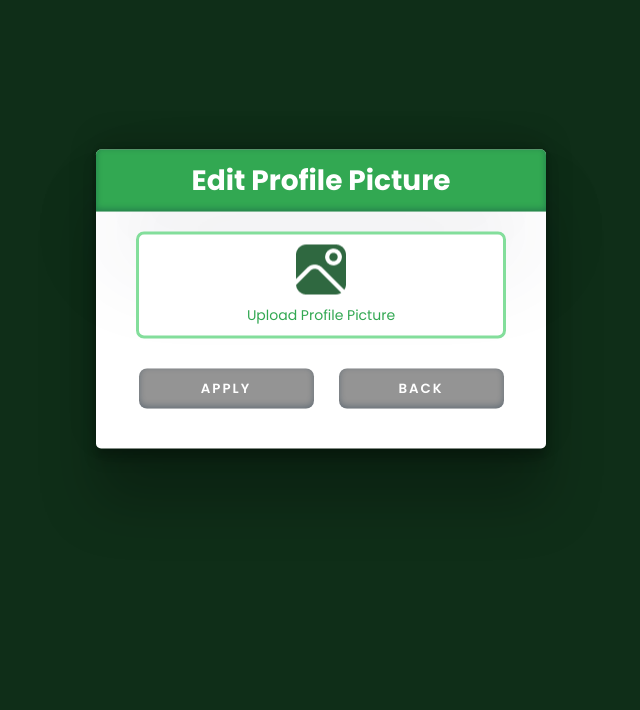
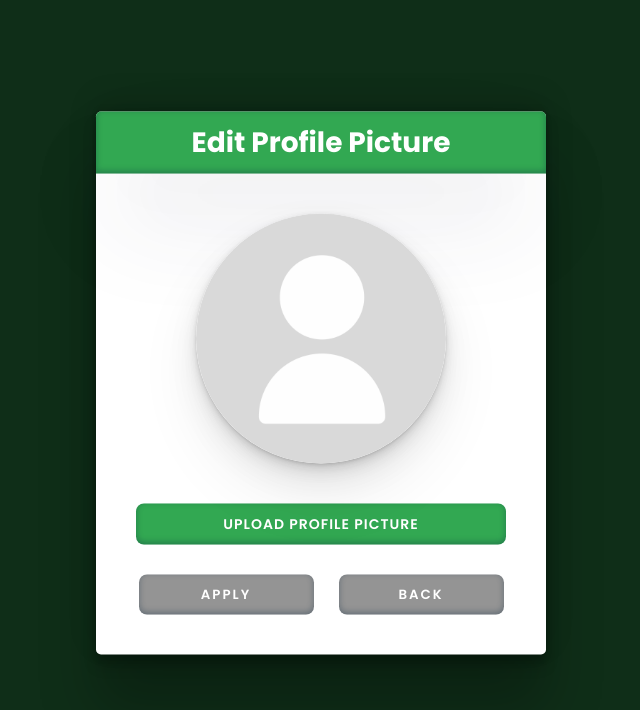
Before and after one commit to Zaimon227/Project-Management-React-Application, a React (Create React App) app in the folder registration_react/client/: page /users/profile/1 in a window 1280 px wide. Shown: the top 710 px of the page, without its empty margins (319-959 px from the left). Built offline with nearby package versions, Linux system fonts and the light colour scheme; no server answers.

Commit message:
Uploading profile picture with preview

```diff
--- a/registration_react/client/src/pages/Users.js
+++ b/registration_react/client/src/pages/Users.js
@@ -1,5 +1,4 @@
-import React, { useState, useEffect, useContext } from 'react'
-import { Username, ProfilePicture } from '../Context'
+import React, { useState, useEffect } from 'react'
 import { Link } from 'react-router-dom'
 import { toast } from 'react-toastify'
 import { format } from 'date-fns'
@@ -17,9 +16,6 @@ const initialSearchForm = {
 var page = 1
 
 const Users = () => {
-
-    const { username, setUsername } = useContext(Username)
-    const { profilePicture, setProfilePicture } = useContext(ProfilePicture)
 
     // Users
     const [data, setData] = useState([])
--- a/registration_react/client/src/pages/update/EditProfilePicture.js
+++ b/registration_react/client/src/pages/update/EditProfilePicture.js
@@ -1,4 +1,4 @@
-import React, { useState } from 'react'
+import React, { useState, useEffect } from 'react'
 import { Link, useNavigate, useParams } from "react-router-dom"
 import axios from 'axios'
 import { toast } from 'react-toastify'
@@ -9,6 +9,25 @@ const EditProfilePicture = () => {
 
     const { userid } = useParams()
 
+    // TEMPORARY PREVIEW
+    const [previewFile, setPreviewFile] = useState(null)
+
+    // PROFILE PICTURE
+    const [profilePicture, setProfilePicture] = useState("defaultProfile.png")
+
+    const loadProfilePicture = async () => {
+        const response = await axios.get(`http://localhost:5000/user/profilepicture/${userid}`)
+        setProfilePicture(response.data)
+    }
+
+    //setProfilePictureContainer(profilepicture)
+    console.log(profilePicture)
+
+    useEffect(() => {
+        loadProfilePicture()
+    }, [userid])
+
+
     // UPLOADING
     const [file, setFile] = useState()
     const [fileName, setFileName] = useState("")
@@ -16,6 +35,17 @@ const EditProfilePicture = () => {
     const handleInputChange = (event) => {
         setFile(event.target.files[0])
         setFileName(event.target.files[0].name)
+
+        const preview = event.target.files[0]
+        const reader = new FileReader()
+
+        reader.onload = (event) => {
+            localStorage.setItem("lsProfilePicturePreview", event.target.result)
+            setPreviewFile(event.target.result)
+        }
+
+        reader.readAsDataURL(preview)
+        toast.success("Image Selected")
     }
 
     const handleSubmit = async (event) => {
@@ -37,10 +67,22 @@ const EditProfilePicture = () => {
             <div className="form--editprofilepicture-container">
                 <h1 className="form--title">Edit Profile Picture</h1>
                 <div className="form--upload-status-container">
-                    {fileName !== "" &&
-                        <p className="form--upload-status">File Selected!</p>
+                </div>
+
+                <div className="profile--loaded-container">
+                    {previewFile ?
+                        <img
+                            src={previewFile}
+                            className="profile--loaded"
+                        />
+                    :
+                        <img
+                            src={require(`../../uploads/${profilePicture}`)}
+                            className="profile--loaded"
+                        />
                     }
                 </div>
+
                 <form onSubmit={handleSubmit} autoComplete="off" encType="multipart/form-data">
                     <input className="form--upload-profile-picture-input"
                         type="file"
@@ -48,14 +90,7 @@ const EditProfilePicture = () => {
                         name="image"
                         onChange={handleInputChange}
                     />
-                    <label for="profile--upload">
-                        <img
-                            src={require(`../../images/profile.png`)}
-                            className="profile--upload-icon"
-                            alt="upload icon"
-                        />
-                        Upload Profile Picture
-                    </label>
+                    <label for="profile--upload">UPLOAD PROFILE PICTURE</label>
                     <div className="form-buttons-container">
                         <input className="form--add-submit" type="submit" value="APPLY"/>
                         <Link to='/users'>
--- a/registration_react/client/src/styles/Form.css
+++ b/registration_react/client/src/styles/Form.css
@@ -114,7 +114,7 @@
 
 .form--editprofilepicture-container {
     position: fixed;
-    top: -0%;
+    top: -20%;
     left: 50%;
     transform: translate(-50%, 50%);
     background: #ffffff;
@@ -140,24 +140,51 @@
 }
 
 .form--upload-profile-picture-input + label {
-    border-style: solid;
-    border-color: #83de9b;
+    border-style: none;
     font-size: 14px;
-    font-weight: 400;
-    color: #32a852;
-    background-color: #ffffff;
+    font-weight: 600;
+    color: #ffffff;
+    background-color: #32a852;
     display: block;
     padding: 10px;
     cursor: pointer;
     margin-left: 40px;
     margin-right: 40px;
     border-radius: 8px;
+    letter-spacing: 1px;
+    box-shadow:
+    rgba(50, 50, 93, 0.25) 0px 50px 100px -20px,
+    rgba(0, 0, 0, 0.3) 0px 30px 60px -30px,
+    rgba(10, 37, 64, 0.35) 0px -2px 6px 0px inset;
     transition-duration: 0.4s;
 }
 
 .form--upload-profile-picture-input:focus + label,
 .form--upload-profile-picture-input + label:hover {
-    background-color: #ebf4ed;
+    background-color: #196b2f;
+}
+
+.profile--loaded-container {
+    display: flex;
+    align-items: center;
+    justify-content: center;
+    margin-top: 40px;
+    margin-bottom: 40px;
+}
+
+.profile--loaded {
+    border-radius: 50%;
+    height: 250px;
+    width: 250px;
+    object-fit: cover;
+    object-position: center;
+    box-shadow:
+    rgba(0, 0, 0, 0.07) 0px 1px 2px,
+    rgba(0, 0, 0, 0.07) 0px 2px 4px,
+    rgba(0, 0, 0, 0.07) 0px 4px 8px,
+    rgba(0, 0, 0, 0.07) 0px 8px 16px,
+    rgba(0, 0, 0, 0.07) 0px 16px 32px,
+    rgba(0, 0, 0, 0.07) 0px 32px 64px;
 }
 
 .profile--upload-icon {
```
Also changed, not shown: registration_react/client/src/uploads/defaultProfile.png, 1 other file (tests, documents, lock files or other folders).
